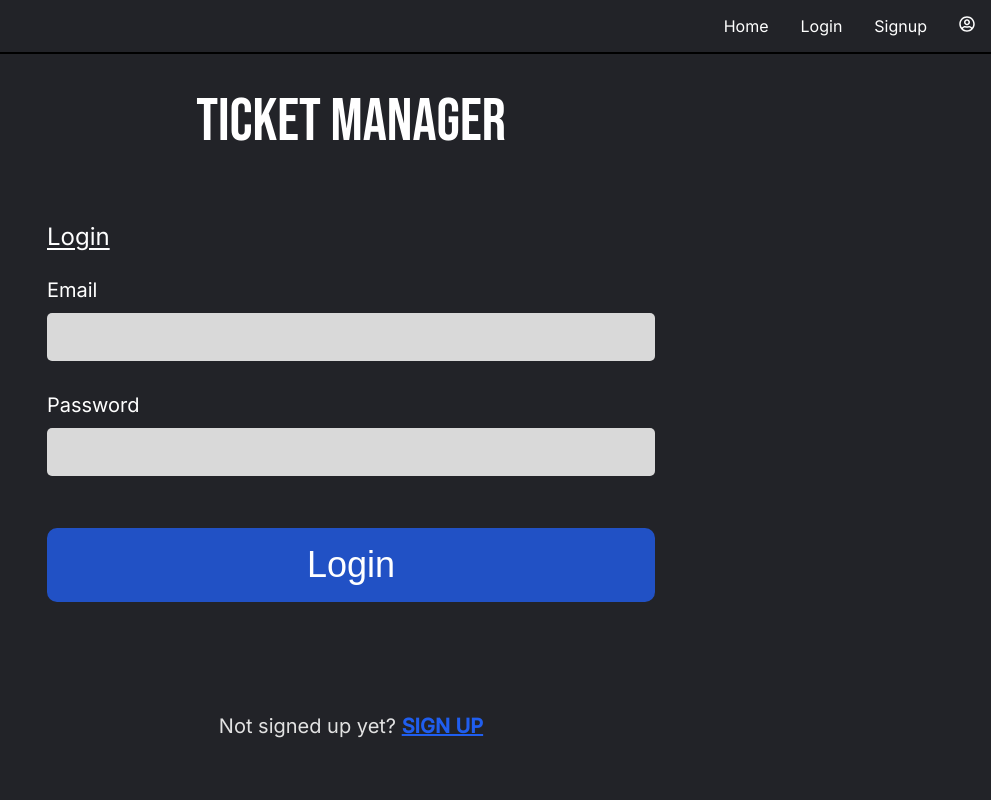
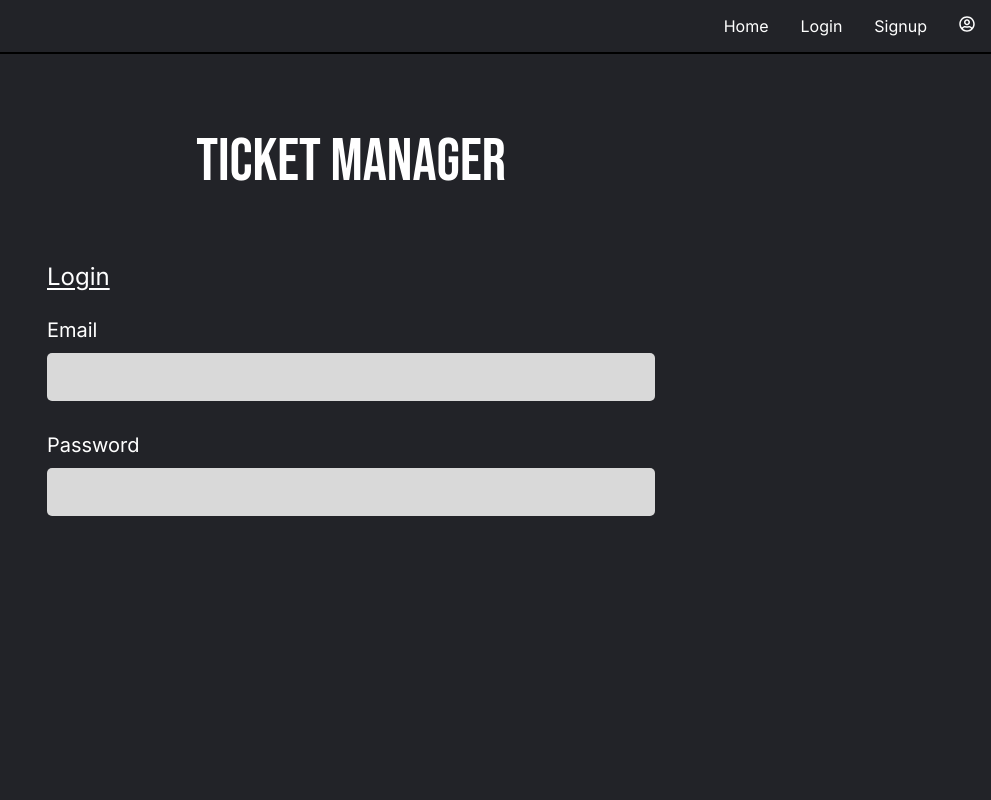
Before and after one commit to efmorales/ticketmanager-frontend, a React (Create React App) app: page /login in a window 1280 px wide. Shown: the top 800 px of the page, without its empty margins (289-1280 px from the left). Built offline with nearby package versions, Linux system fonts and the light colour scheme; no server answers.

Commit message:
Revert "Cleaned up styling."
This reverts commit 49f6bb732c5c453ee3956e66d08c68d119d0ab45.

```diff
--- a/src/components/UserSignupAndLogin.css
+++ b/src/components/UserSignupAndLogin.css
@@ -1,25 +1,27 @@
 .sign-up-card {
-    width: 100%;
-    height: 100%;
-    color: #FFF;
+    font-family: 'Inter', sans-serif;
+    width: 100vw;
+    height: 100vh;
+    color: #FFFFFF;
 }
 
 .title {
     font-family: 'Bebas Neue', cursive;
     font-size: 3.75rem;
-    margin: 0 auto 4rem;
+    margin: 1.5rem auto 4rem;
     width: 100%;
 }
 
 .sign-up-form {
     display: flex;
-    padding: 0 3rem;
+    padding: 1rem 3rem 3rem;
     flex-direction: column;
     align-items: flex-start;
     font-size: 1.25rem;
     background-color: #222328;
     height: 100%;
     max-width: 44rem;
+    min-height: 1111px;
     max-height: 1300px;
     margin: auto;
 }
@@ -67,9 +69,8 @@ label span {
     margin: auto 0 7rem 0;
     width: 100%;
     font-size: 2.25rem;
-    color: #fff;
+    color: #ffffff;
     background-color: #2151C5;
-    margin-top: 2rem;
 }
 
 .submit-button:focus {
@@ -80,7 +81,7 @@ label span {
 .login-signup-link {
     width: 100%;
     color: #e2e2e2;
-    margin: 0 0 3rem 0;
+    margin: 0 0 6rem 0;
 }
 
 .login-signup-link > a,
@@ -88,6 +89,7 @@ a:hover,
 a:visited {
     color: #205eef;
     font-weight: 700;
+
 }
 
 .error-message {
```
